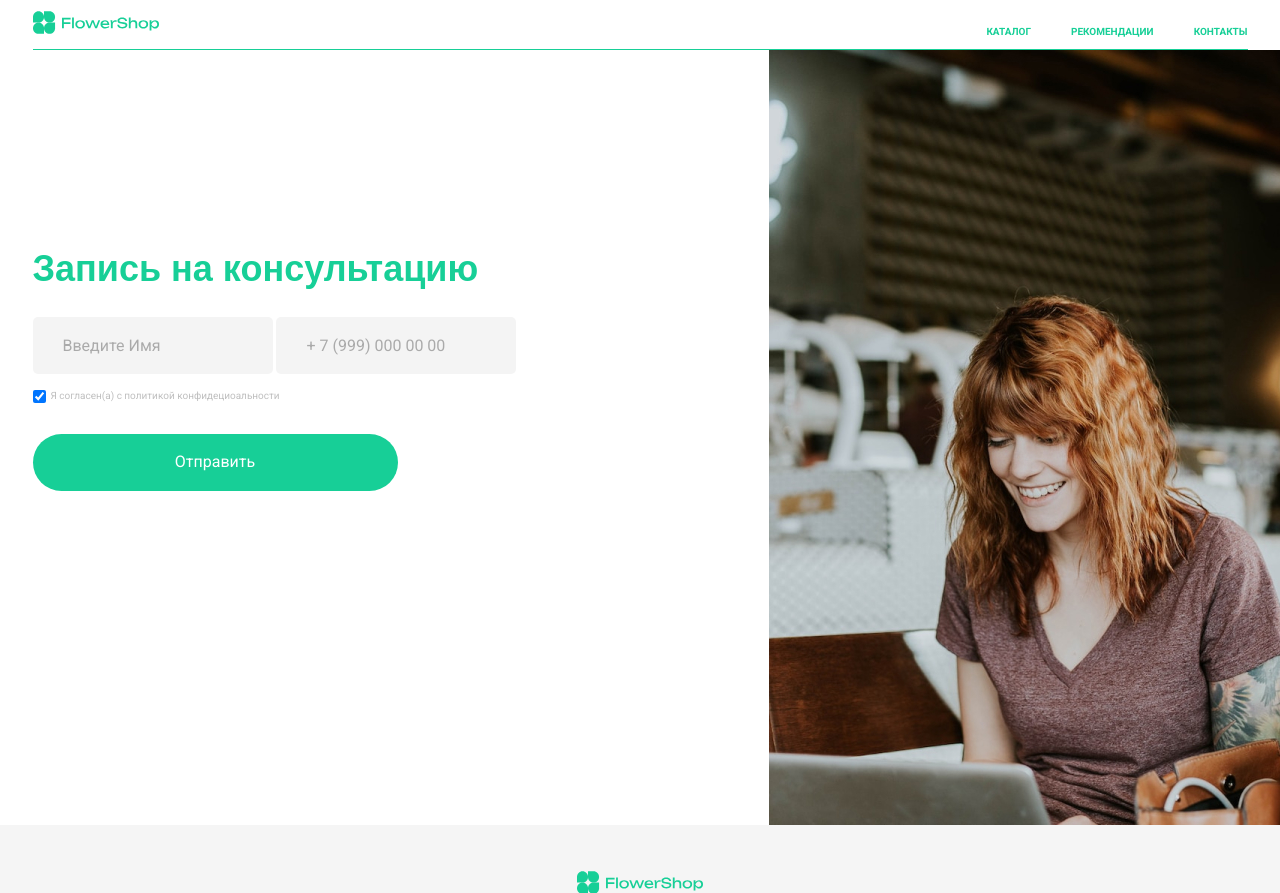
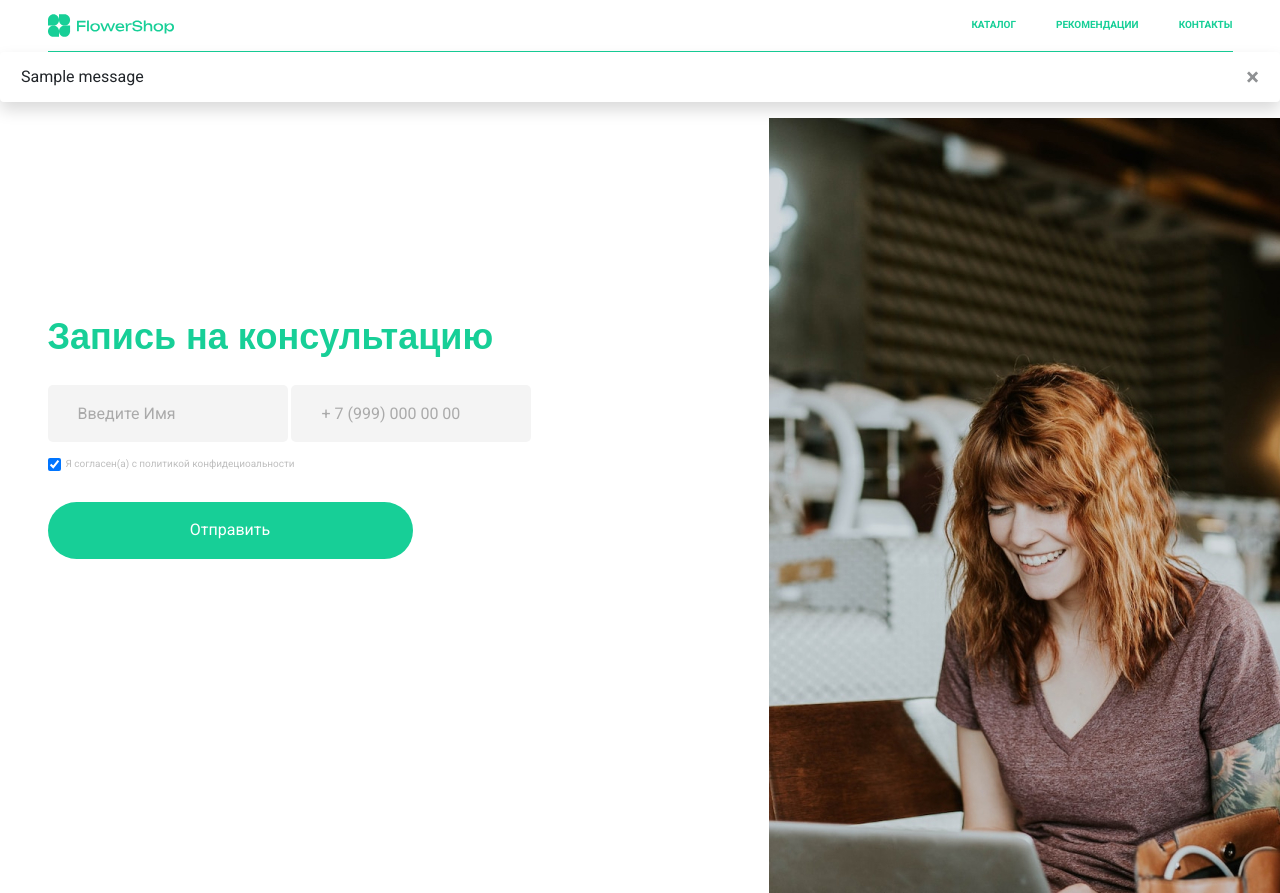
Before and after one commit to Maxim-Pekov/dvmn-flower-shop, a Django app: page /consultation/ in a window 1280 px wide. Shown: the top 893 px of the page. Run offline with Django 3.2, Linux system fonts and the light colour scheme; tables that the repository leaves empty hold one stand-in row (values such as "Sample post"); one stand-in notice (Sample message) is shown; parts of the project's set-up code (start-up, migrations or seed data) failed here and were passed over; some web fonts are replaced.

Commit message:
Add alerts

```diff
--- a/bucketorderapp/views.py
+++ b/bucketorderapp/views.py
@@ -4,6 +4,7 @@ from django.urls import reverse
 from .forms import UserForm, ConsultationForm
 from yookassa import Payment, Configuration
 from flowershop.settings import YOOKASSA_API_KEY, YOOKASSA_SHOP_ID
+from django.contrib import messages
 
 
 def index(request):
@@ -13,6 +14,7 @@ def index(request):
         form = UserForm(request.POST)
         if form.is_valid():
             form.save()
+            messages.success(request, 'Заявка успешно создана')
             return redirect(reverse('index'))
         context = {'form': form, 'bouquets': bouquets}
         return render(request, 'index.html', context)
@@ -81,6 +83,7 @@ def consultation_view(request):
         form = ConsultationForm(request.POST)
         if form.is_valid():
             form.save()
+            messages.success(request, 'Заявка успешно создана')
             return redirect(reverse('consultation'))
         context = {'form': form}
         return render(request, 'consultation.html', context)
--- a/templates/consultation.html
+++ b/templates/consultation.html
@@ -5,6 +5,7 @@
 	<meta charset="UTF-8">
 	<meta name="viewport" content="width=device-width, initial-scale=1.0">
 	<title>Flower Shop</title>
+	<link rel="stylesheet" href="https://cdn.jsdelivr.net/npm/bootstrap@4.3.1/dist/css/bootstrap.min.css" integrity="sha384-ggOyR0iXCbMQv3Xipma34MD+dH/1fQ784/j6cY/iJTQUOhcWr7x9JvoRxT2MZw1T" crossorigin="anonymous">
 	<link rel="preconnect" href="https://fonts.googleapis.com"><link rel="preconnect" href="https://fonts.gstatic.com" crossorigin><link href="https://fonts.googleapis.com/css2?family=Roboto:wght@300;400;700&family=Unbounded:wght@700&display=swap" rel="stylesheet">
 	<link rel="stylesheet" href="{% static 'css/main.css' %}">
 </head>
@@ -23,6 +24,14 @@
 			</div>
 		</div>
 	</header>
+	{% for message in messages %}
+	<div class="alert {{ message.tags }} alert-dismissible shadow fade show" role="alert">
+		<button type="button" class="close" data-dismiss="alert" aria-label="Close">
+			<span aria-hidden="true">&times;</span>
+		</button>
+		{{ message | safe }}
+	</div>
+	{% endfor %}
 	<section id="singUpConsultation">
 		<div class="container">
 			<div class="singUpConsultation">
@@ -53,11 +62,14 @@
 						<li class="menu__item"><a href="#" class="menu__item_link">Контакты</a></li>
 					</ul>
 				</nav>
-				<hr class="line"></hr>
+				<hr class="line">
 				<a href="#" class="footer__poli">Политика конфиденциальности</a>
 				<p class="footer_cop">©️2022. FlowerShop. Все права защищены</p>
 			</div>
 		</div>
 	</footer>
+	<script src="https://code.jquery.com/jquery-3.3.1.slim.min.js" integrity="sha384-q8i/X+965DzO0rT7abK41JStQIAqVgRVzpbzo5smXKp4YfRvH+8abtTE1Pi6jizo" crossorigin="anonymous"></script>
+	<script src="https://cdn.jsdelivr.net/npm/popper.js@1.14.7/dist/umd/popper.min.js" integrity="sha384-UO2eT0CpHqdSJQ6hJty5KVphtPhzWj9WO1clHTMGa3JDZwrnQq4sF86dIHNDz0W1" crossorigin="anonymous"></script>
+	<script src="https://cdn.jsdelivr.net/npm/bootstrap@4.3.1/dist/js/bootstrap.min.js" integrity="sha384-JjSmVgyd0p3pXB1rRibZUAYoIIy6OrQ6VrjIEaFf/nJGzIxFDsf4x0xIM+B07jRM" crossorigin="anonymous"></script>
 </body>
 </html>
```
Also changed, not shown: templates/index.html (+12 -0 lines).
